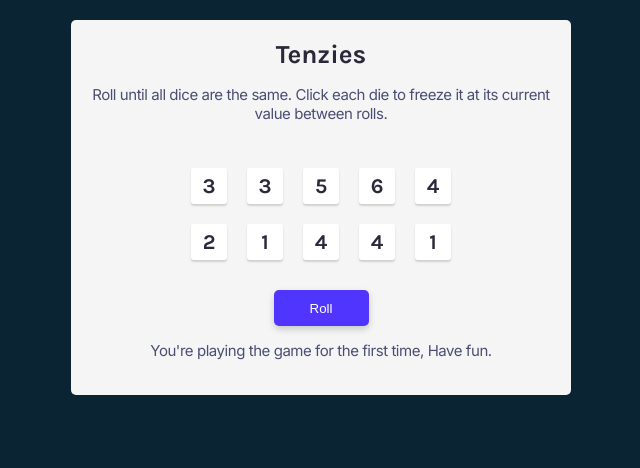
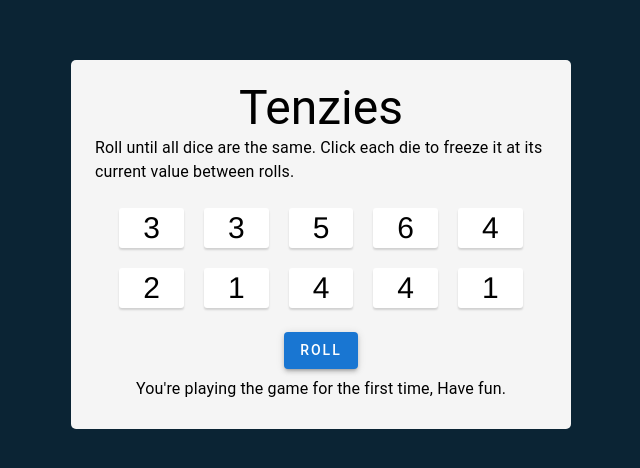
Before and after one commit to amirmgd/Tenzies, a React (Create React App) app: page / in a window 1280 px wide. Shown: the top 468 px of the page, without its empty margins (319-959 px from the left). Built offline with nearby package versions, Linux system fonts and the light colour scheme.

Commit message:
Made some changes in styling

```diff
--- a/package.json
+++ b/package.json
@@ -3,6 +3,10 @@
   "version": "0.1.0",
   "private": true,
   "dependencies": {
+    "@emotion/react": "^11.10.5",
+    "@emotion/styled": "^11.10.5",
+    "@mui/material": "^5.11.8",
+    "@mui/system": "^5.11.8",
     "@testing-library/jest-dom": "^5.16.5",
     "@testing-library/react": "^13.4.0",
     "@testing-library/user-event": "^13.5.0",
--- a/src/App.js
+++ b/src/App.js
@@ -2,6 +2,7 @@ import Die from "./Die"
 import { useState, useEffect } from "react"
 import { nanoid } from "nanoid"
 import Confetti from "react-confetti"
+import { Button, Typography, Container, Grid } from "@mui/material"
 
 function App() {
 	const [dice, setDice] = useState(allNewDice())
@@ -73,43 +74,73 @@ function App() {
 	))
 
 	return (
-		<div className='main'>
+		<Container
+			className='main'
+			sx={{
+				width: 500,
+				maxHeight: 800,
+				backgroundColor: "#f5f5f5",
+				display: "flex",
+				flexDirection: "column",
+				justifyContent: "space-around",
+				alignItems: "center",
+			}}>
 			{tenzies && <Confetti />}
-			<h1 className='title'>Tenzies</h1>
-			<p className='instruction'>
+			<Typography variant='h3'>Tenzies</Typography>
+			<Typography variant='body1'>
 				Roll until all dice are the same. Click each die to freeze it at its
 				current value between rolls.
-			</p>
-			<div className='dice-container'>{diceElement}</div>
-			<button className='roll' onClick={rollDice}>
+			</Typography>
+			<Grid sx={{ gap: "20px", m: 3 }} className='dice-container'>
+				{diceElement}
+			</Grid>
+			<Button
+				sx={{ boxShadow: 3, letterSpacing: 2 }}
+				variant='contained'
+				onClick={rollDice}>
 				{tenzies ? "New Game" : "Roll"}
-			</button>
+			</Button>
 			{!tenzies &&
 				(localStorage.getItem("record") === null ? (
-					<p className='instruction'>
+					<Typography variant='body1' sx={{ m: 1 }}>
 						You're playing the game for the first time, Have fun.
-					</p>
+					</Typography>
 				) : (
-					<p className='instruction'>
+					<Typography variant='body1' sx={{ m: 2 }}>
 						the current record is {""}
-						<p className='current-record-num'>
+						<Typography
+							variant='body1'
+							sx={{ textDecoration: "underline", display: "inline" }}>
 							{localStorage.getItem("record")}
-						</p>
-						, try improve it.
-					</p>
+						</Typography>
+						, try to improve it.
+					</Typography>
 				))}
 			{tenzies && !record && (
-				<h3 className='records'>
+				<Typography
+					variant='h6'
+					sx={{ m: 2, color: "#4a4e74", textAlign: "center" }}>
 					Congragulations, you finished the game after {count} rolls
-				</h3>
+				</Typography>
 			)}
 			{tenzies && record && (
-				<p className='records'>
+				<Typography
+					variant='h6'
+					sx={{ m: 2, color: "#4a4e74", textAlign: "center" }}>
 					Congragulations, you broke the record by finishing the game after{" "}
-					<p className='record-num'>{count}</p> rolls
-				</p>
+					<Typography
+						variant='h6'
+						sx={{
+							display: "inline",
+							textDecoration: "underline",
+							color: "darkseagreen",
+						}}>
+						{count}
+					</Typography>{" "}
+					rolls
+				</Typography>
 			)}
-		</div>
+		</Container>
 	)
 }
 
--- a/src/Die.js
+++ b/src/Die.js
@@ -1,11 +1,17 @@
+import { Typography, Container } from "@mui/material"
+
 function Die(props) {
 	return (
-		<div
+		<Container
 			className='die'
-			style={{ backgroundColor: props.isHeld ? "#59E391" : "" }}
+			sx={{
+				backgroundColor: props.isHeld ? "#59E391" : "",
+			}}
 			onClick={props.holdDice}>
-			<h2 className='die-num'>{props.value}</h2>
-		</div>
+			<Typography variant='h5' sx={{ fontFamily: "Helvetica", fontSize: 30 }}>
+				{props.value}
+			</Typography>
+		</Container>
 	)
 }
 
--- a/src/style.css
+++ b/src/style.css
@@ -1,98 +1,39 @@
-@import url('https://fonts.googleapis.com/css2?family=Karla:wght@400;500;700&display=swap');
-@import url('https://fonts.googleapis.com/css2?family=Inter:wght@400;600;700&display=swap');
+@import url("https://fonts.googleapis.com/css2?family=Karla:wght@400;500;700&display=swap");
+@import url("https://fonts.googleapis.com/css2?family=Inter:wght@400;600;700&display=swap");
 
-*{
+* {
 	box-sizing: border-box;
 }
 
-body{
-  background-color: #0B2434;
+body {
+	background-color: #0b2434;
 	margin: 0px;
-  padding: 20px;
-  font-family: 'Karla', sans-serif;
-  display:flex;
+	padding: 60px;
+	font-family: "Karla", sans-serif;
+	display: flex;
 	justify-content: center;
 	align-items: center;
 }
 
-.main{
-  width: 500px;
-  max-height: 800px;
-  background-color: #F5F5F5;
-  color: #2B283A;
+.main {
 	border-radius: 5px;
 	padding: 20px;
-  display: flex;
-  flex-direction: column;
-  justify-content: space-around;
-  align-items: center;
 }
-.title{
-  color: #2B283A;
-  font-family: 'Karla', sans-serif;
-  font-size: 26px;
-  line-height: 30px;
-  margin: 0px;
-}
-.instruction{
-  color: #4A4E74;
-  font-family: 'Inter', sans-serif;
-  font-size:15px;
-  letter-spacing: -0.03em;
-  text-align: center;
-}
-.dice-container{
+
+.dice-container {
 	display: grid;
 	grid-template: auto auto / repeat(5, 1fr);
-  gap:20px;
-  margin: 30px;
 }
-.die{
-  width: 36px;
-  height: 36px;
-  background-color: #FFFFFF;
+
+.die {
+	background-color: #ffffff;
 	box-shadow: 0px 2px 2px rgba(0, 0, 0, 0.15);
 	border-radius: 3px;
-  display: flex;
-  justify-content:center;
-  align-items: center;
-  cursor: pointer;
-}
-.die-num{
-  font-family:'Karla',sans-serif;
-  font-weight: 700;
-  font-size: 21px;
-}
-
-.roll{
-  min-width: 95px;
-  max-width: fit-content;
-  height: 36px;
-  background-color: #5035FF;
-  box-shadow: 0px 3.2px 7.68px rgba(0, 0, 0, 0.18);
-  border-radius: 5px;
-  border:none;
-  color:white;
 	cursor: pointer;
 }
 
-.records{
-  color: #4A4E74;
-    font-family: 'Karla', sans-serif;
-    font-size: 16px;
+.records {
+	color: #4a4e74;
+
 	text-align: center;
 }
-
-.record-num{
-  display: inline;
-  font-weight: 700;
-  font-size: 24px;
-  text-decoration: underline;
-}
-.current-record-num{
-  display: inline;
-
-  font-weight: 500;
-  font-size: 18px;
-  text-decoration: underline;
-}
```
Also changed, not shown: 1 other file (tests, documents, lock files or other folders). Lines whose indentation alone changed are shown as unchanged.
